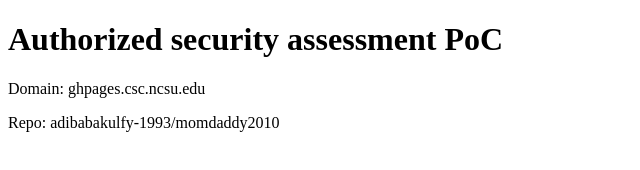
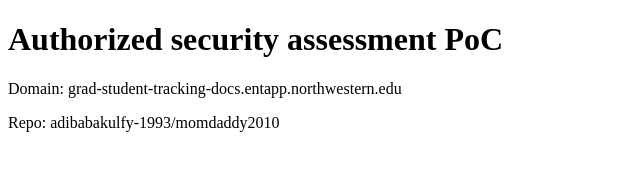
Before and after one commit to adibabakulfy-1993/momdaddy2010, a plain HTML site: page index.html in a window 1280 px wide. Shown: the whole page, without its empty margins (0-640 px from the left). Drawn offline with Linux system fonts and the light colour scheme.

Commit message:
init pages

```diff
--- a/index.html
+++ b/index.html
@@ -1 +1 @@
-<!doctype html><html><head><meta charset=utf-8><title>PoC ghpages.csc.ncsu.edu</title></head><body><h1>Authorized security assessment PoC</h1><p>Domain: ghpages.csc.ncsu.edu</p><p>Repo: adibabakulfy-1993/momdaddy2010</p></body></html>
+<!doctype html><html><head><meta charset=utf-8><title>PoC grad-student-tracking-docs.entapp.northwestern.edu</title></head><body><h1>Authorized security assessment PoC</h1><p>Domain: grad-student-tracking-docs.entapp.northwestern.edu</p><p>Repo: adibabakulfy-1993/momdaddy2010</p></body></html>
```
